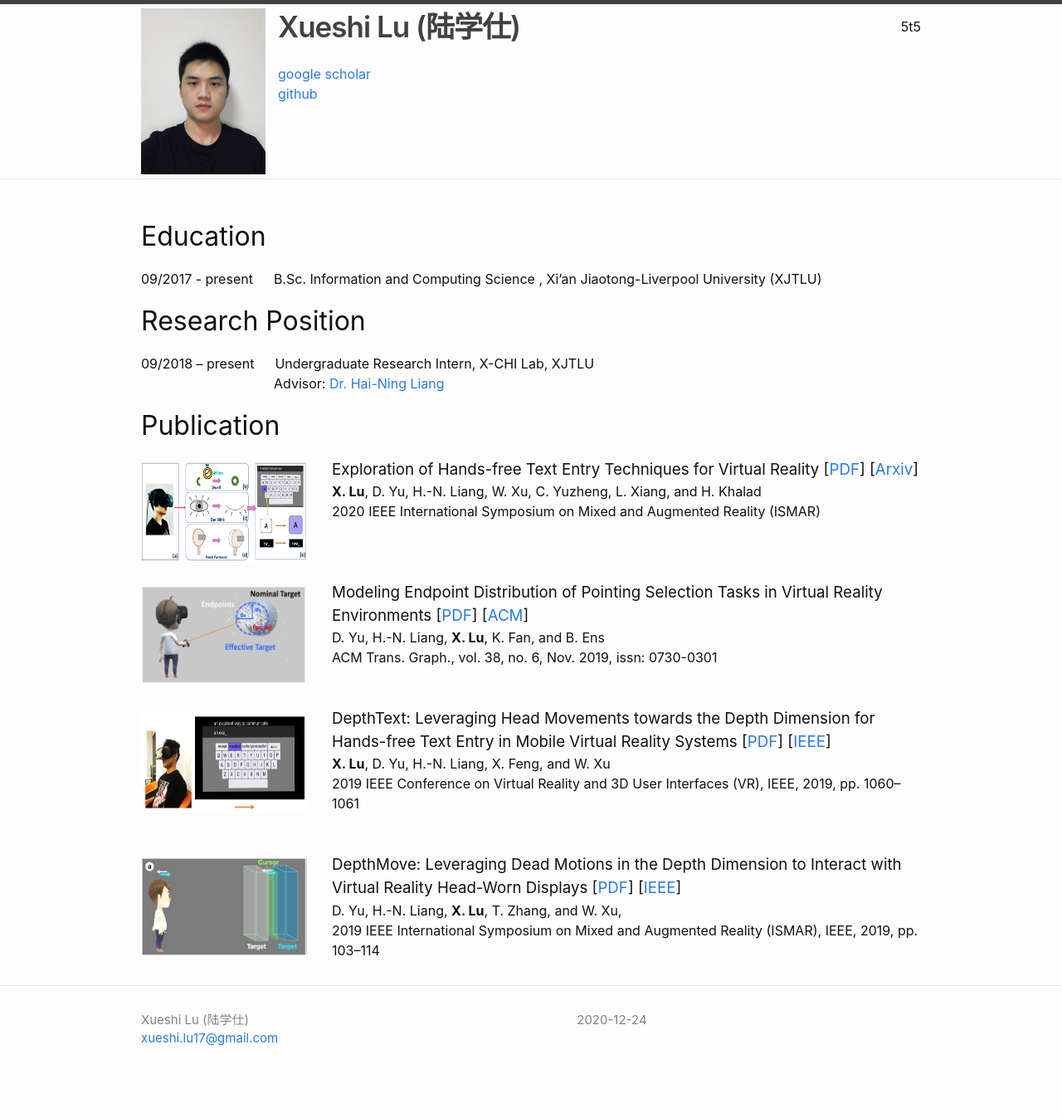
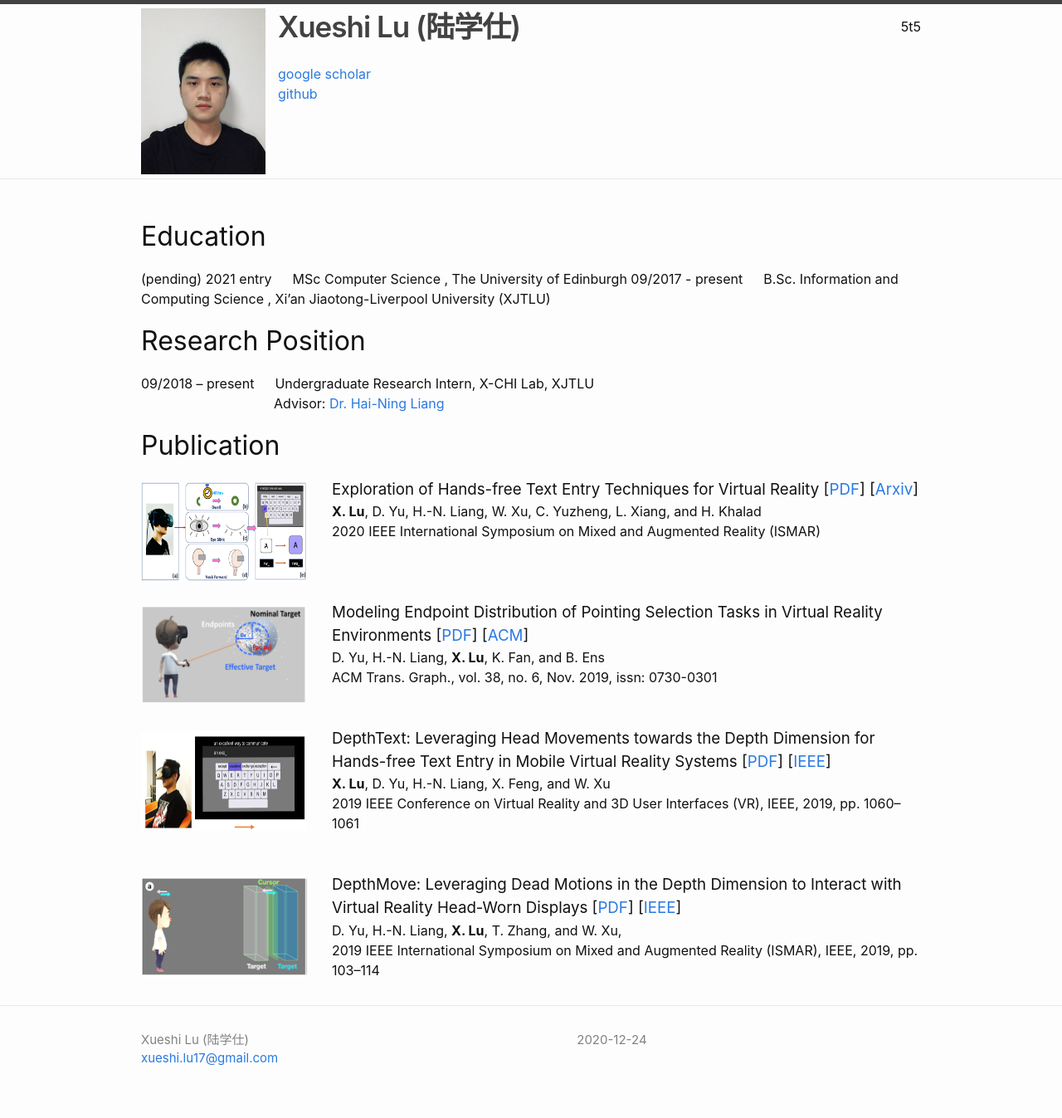
Before and after one commit to xueshilu/Xueshi.github.io, a Jekyll site: the page built from index.markdown, in a window 1280 px wide. Shown: the whole page at 83% size. Built offline with Jekyll 4.4.1, drawn with Linux system fonts in a browser that asks for light colours; before the commit the page ends 1323 px from its top, so only the background shows below that.

Commit message:
Update index.markdown

```diff
--- a/index.markdown
+++ b/index.markdown
@@ -9,6 +9,7 @@ come on, sweet dream -->
 
 # Education
 
+(pending) 2021 entry &emsp; MSc Computer Science , The University of Edinburgh
 09/2017 - present &emsp; B.Sc. Information and Computing Science , Xi’an Jiaotong-Liverpool University (XJTLU)
 
 # Research Position
```
